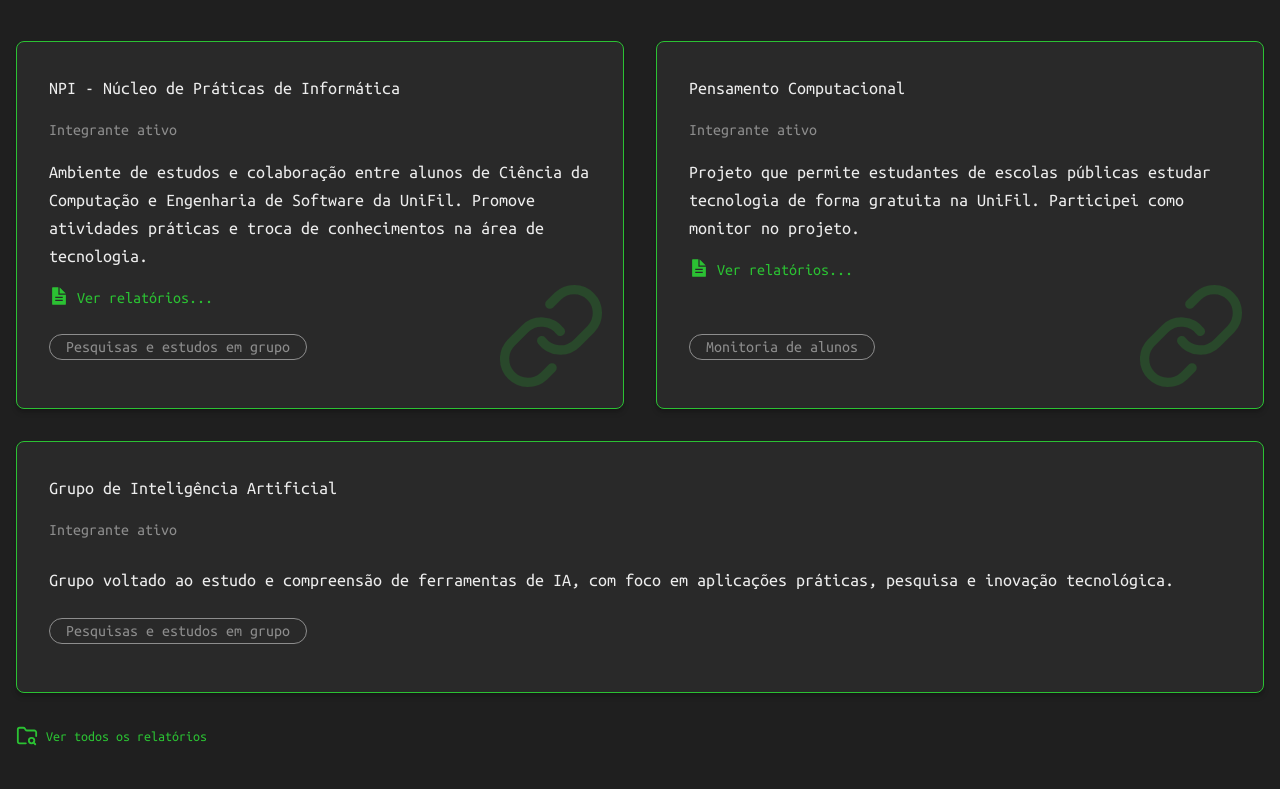
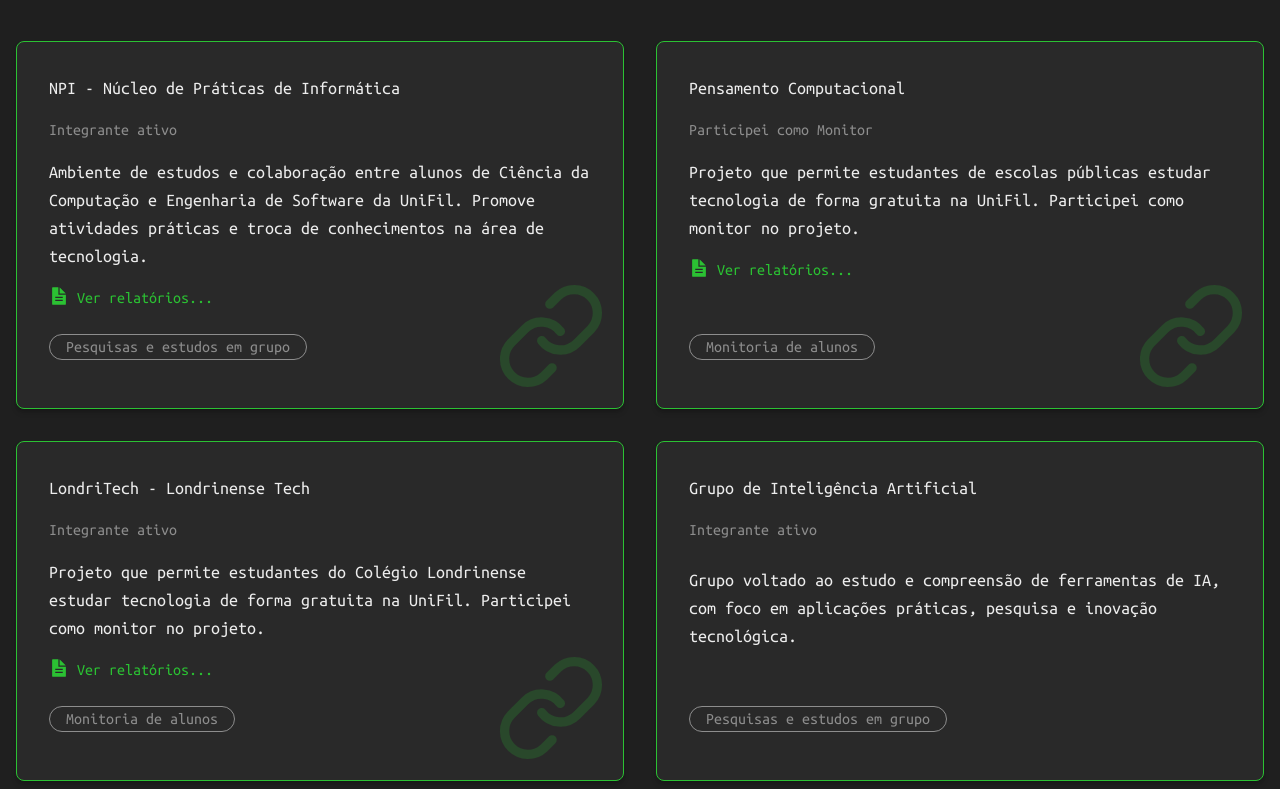
Before and after one commit to WitorDev/witortena, a Next.js app: page / in a window 1280 px wide. Shown: the part 1931-2720 px from the top of the page. Built offline with nearby package versions, Linux system fonts and the light colour scheme; a web font is replaced by a local one.

Commit message:
updated home contributions section to add the londritech project

```diff
--- a/app/components/home-sections/Contributions.tsx
+++ b/app/components/home-sections/Contributions.tsx
@@ -32,13 +32,18 @@ export default function Contributions() {
         />
         <TextCard
           title="Pensamento Computacional"
-          status="Integrante ativo"
+          status="Participei como Monitor"
           description="Projeto que permite estudantes de escolas públicas estudar tecnologia de forma gratuita na UniFil. Participei como monitor no projeto."
           info="Monitoria de alunos"
           link="/reports/pensamento-computacional"
         />
-        <div className="sm:col-span-2 max-h-130 pb-0 mb-0 flex flex-col justify-between">
-          <div className="">
+        <TextCard
+          title="LondriTech - Londrinense Tech"
+          status="Integrante ativo"
+          description="Projeto que permite estudantes do Colégio Londrinense estudar tecnologia de forma gratuita na UniFil. Participei como monitor no projeto."
+          info="Monitoria de alunos"
+          link="/reports/londritech"
+        />
         <TextCard
           title="Grupo de Inteligência Artificial"
           status="Integrante ativo"
@@ -47,7 +52,7 @@ export default function Contributions() {
         />
         <Link
           href="/reports"
-              className="group mt-8 sm:mx-0 mx-auto text-primary-accent flex items-center gap-1 w-fit text-sm text-muted-foreground hover:text-secondary-accent transition-colors"
+          className="group -translate-y-8 mt-8 sm:mx-0 mx-auto text-primary-accent flex items-center gap-1 w-fit text-sm text-muted-foreground hover:text-secondary-accent transition-colors"
         >
           <LuFolderSearch
             size={22}
@@ -56,8 +61,6 @@ export default function Contributions() {
           <span>Ver todos os relatórios</span>
         </Link>
       </div>
-        </div>
-      </div>
     </section>
   );
 }
```
Lines whose indentation alone changed are shown as unchanged.
